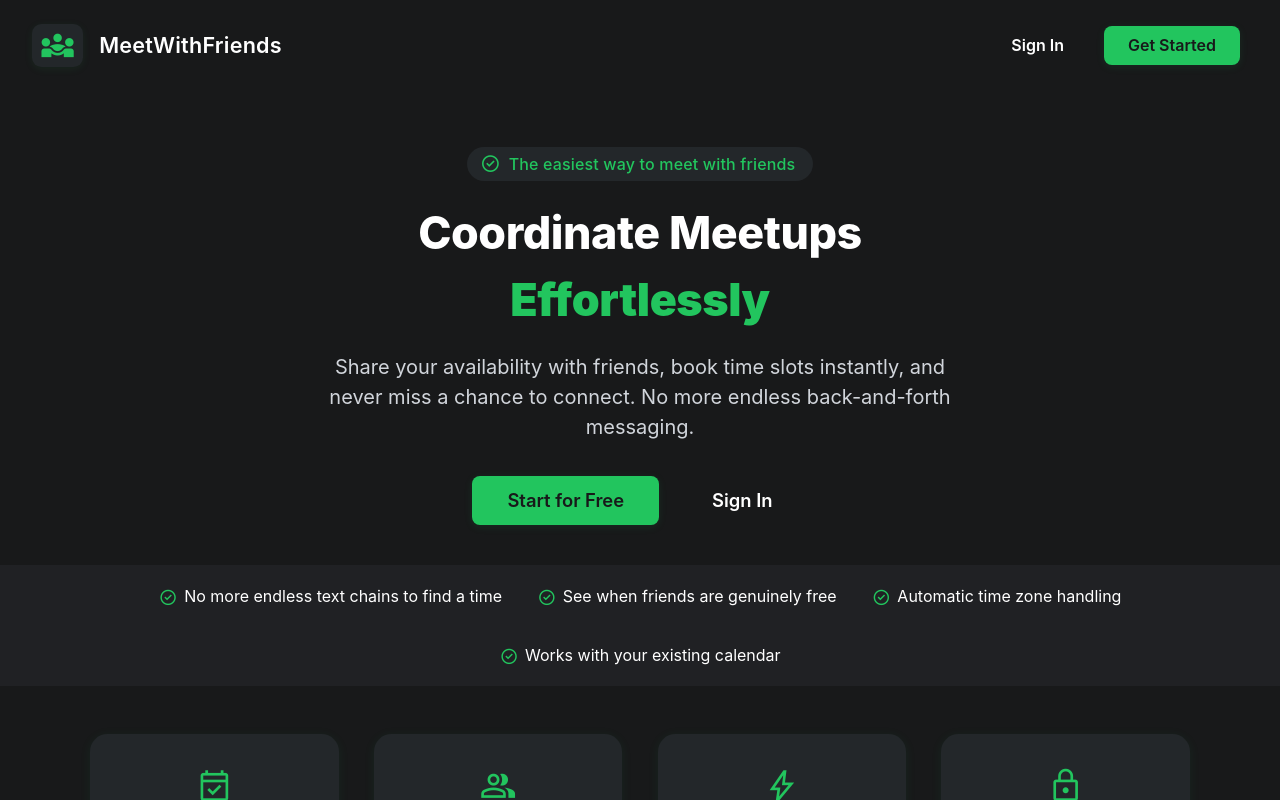
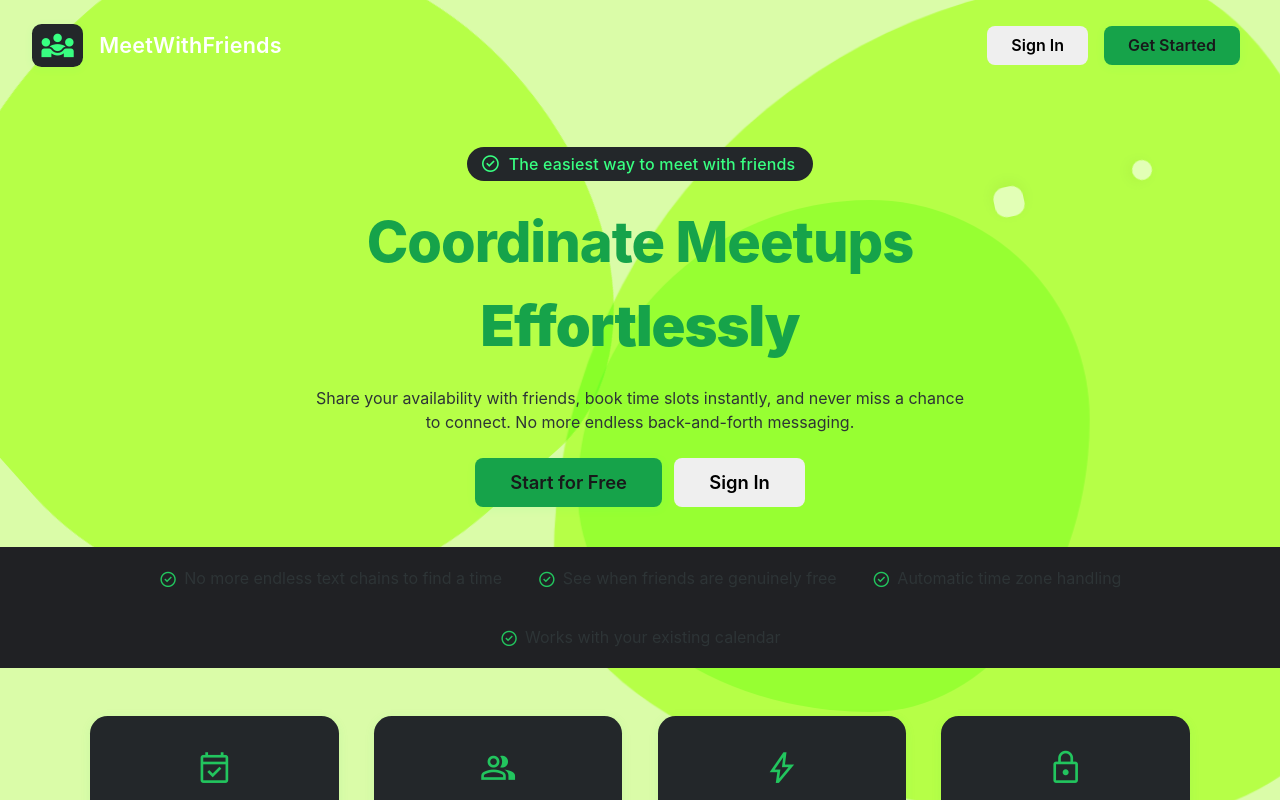
Before and after one commit to JoseRosique/TFM_BigSchool, an Angular app in the folder packages/frontend/: page / in a window 1280 px wide. Shown: the top 800 px of the page. Built offline with nearby package versions, Linux system fonts and the light colour scheme.

Commit message:
feat: add animated background component with customizable colors and integrate into landing page

```diff
--- /dev/null
+++ b/packages/frontend/src/app/animated-background/animated-background.component.html
@@ -0,0 +1,11 @@
+<div class="calendar-grid"></div>
+
+<div class="background-container">
+  <div class="blob blob-1"></div>
+  <div class="blob blob-2"></div>
+  <div class="blob blob-3"></div>
+</div>
+
+<div class="floating-icon icon-1"></div>
+<div class="floating-icon icon-2"></div>
+<div class="floating-icon icon-3"></div>
--- /dev/null
+++ b/packages/frontend/src/app/animated-background/animated-background.component.scss
@@ -0,0 +1,185 @@
+// animated-background.component.scss
+
+:host {
+  display: block;
+  position: fixed;
+  top: 0;
+  left: 0;
+  width: 100vw;
+  height: 100vh;
+  z-index: -1;
+  overflow: hidden;
+  background-color: #f8f9fa;
+}
+
+.background-container {
+  position: absolute;
+  width: 100%;
+  height: 100%;
+  //   filter: blur(80px); Valor original
+  filter: blur(0px);
+  opacity: 0.8;
+}
+
+.calendar-grid {
+  position: absolute;
+  top: 0;
+  left: 0;
+  width: 100%;
+  height: 100%;
+  z-index: 0;
+  opacity: 0.4;
+  //   background-image: radial-gradient(#6c5ce7 1px, transparent 1px); Valor original
+  background: greenyellow;
+  background-size: 40px 40px;
+}
+
+.blob {
+  position: absolute;
+  border-radius: 50%;
+  animation: float 20s infinite ease-in-out alternate;
+  mix-blend-mode: multiply;
+  will-change: transform, border-radius;
+}
+
+.blob-1 {
+  top: -10%;
+  left: -10%;
+  width: 50vw;
+  height: 50vw;
+  // background: var(--color-primary, #a29bfe); Valor original
+  background: greenyellow;
+  animation-duration: 15s;
+  animation-name: morph-1;
+}
+
+.blob-2 {
+  bottom: -10%;
+  right: -10%;
+  width: 60vw;
+  height: 60vw;
+  // background: var(--color-secondary, #fab1a0); Valor original
+  background: greenyellow;
+  animation-duration: 18s;
+  animation-name: morph-2;
+  animation-delay: -5s;
+}
+
+.blob-3 {
+  top: 30%;
+  left: 40%;
+  width: 40vw;
+  height: 40vw;
+  // background: var(--color-accent, #74b9ff); Valor original
+  background: greenyellow;
+  animation-duration: 12s;
+  animation-name: morph-3;
+  opacity: 0.7;
+}
+
+.floating-icon {
+  position: absolute;
+  background: rgba(255, 255, 255, 0.6);
+  backdrop-filter: blur(5px);
+  border-radius: 12px;
+  box-shadow: 0 4px 15px rgba(0, 0, 0, 0.05);
+  z-index: 1;
+  animation: drift 15s infinite linear;
+
+  &.icon-1 {
+    top: 20%;
+    left: 15%;
+    width: 40px;
+    height: 40px;
+    animation-duration: 18s;
+  }
+  &.icon-2 {
+    top: 70%;
+    right: 20%;
+    width: 30px;
+    height: 30px;
+    animation-delay: -2s;
+  }
+  &.icon-3 {
+    top: 40%;
+    right: 10%;
+    width: 20px;
+    height: 20px;
+    animation-duration: 25s;
+  }
+}
+
+@keyframes morph-1 {
+  0% {
+    transform: translate(0, 0) rotate(0deg);
+    border-radius: 60% 40% 30% 70% / 60% 30% 70% 40%;
+  }
+  50% {
+    transform: translate(100px, 50px) rotate(180deg);
+    border-radius: 30% 60% 70% 40% / 50% 60% 30% 60%;
+  }
+  100% {
+    transform: translate(0, 0) rotate(360deg);
+    border-radius: 60% 40% 30% 70% / 60% 30% 70% 40%;
+  }
+}
+
+@keyframes morph-2 {
+  0% {
+    transform: translate(0, 0) scale(1);
+    border-radius: 30% 70% 70% 30% / 30% 30% 70% 70%;
+  }
+  50% {
+    transform: translate(-50px, -100px) scale(1.1);
+    border-radius: 70% 30% 30% 70% / 70% 70% 30% 30%;
+  }
+  100% {
+    transform: translate(0, 0) scale(1);
+    border-radius: 30% 70% 70% 30% / 30% 30% 70% 70%;
+  }
+}
+
+@keyframes morph-3 {
+  0% {
+    transform: translate(0, 0);
+    border-radius: 50%;
+  }
+  33% {
+    transform: translate(80px, -50px);
+    border-radius: 60% 40% 40% 60% / 60% 40% 60% 40%;
+  }
+  66% {
+    transform: translate(-20px, 20px);
+    border-radius: 40% 60% 60% 40% / 40% 60% 40% 60%;
+  }
+  100% {
+    transform: translate(0, 0);
+    border-radius: 50%;
+  }
+}
+
+@keyframes drift {
+  0% {
+    transform: translateY(0) rotate(0deg);
+    opacity: 0;
+  }
+  20% {
+    opacity: 1;
+  }
+  80% {
+    opacity: 1;
+  }
+  100% {
+    transform: translateY(-100vh) rotate(360deg);
+    opacity: 0;
+  }
+}
+
+@media (max-width: 768px) {
+  .background-container {
+    filter: blur(40px);
+  }
+  .blob {
+    animation-duration: 40s;
+  }
+}
--- a/packages/frontend/src/app/landing/landing.component.html
+++ b/packages/frontend/src/app/landing/landing.component.html
@@ -1,8 +1,9 @@
+<app-animated-background primaryColor="#6c5ce7" secondaryColor="#ff7675" accentColor="#0984e3">
+</app-animated-background>
+
 <nav class="navbar">
   <div class="navbar__left">
-        <span class="material-symbols-outlined navbar__logo" aria-label="MeetWithFriends logo"
-            >diversity_3</span
-        >
+    <span class="material-symbols-outlined navbar__logo" aria-label="MeetWithFriends logo">diversity_3</span>
     <span class="navbar__brand">MeetWithFriends</span>
   </div>
   <div class="navbar__right">
@@ -17,12 +18,10 @@
       <span class="material-symbols-outlined hero__badge-icon">check_circle</span>
       The easiest way to meet with friends
     </div>
-        <h1 class="hero__title">
-            Coordinate Meetups <span class="hero__title--accent">Effortlessly</span>
-        </h1>
+    <h1 class="hero__title">Coordinate Meetups <span class="hero__title--accent">Effortlessly</span></h1>
     <p class="hero__subtitle">
-            Share your availability with friends, book time slots instantly, and never miss a chance
-            to connect. No more endless back-and-forth messaging.
+      Share your availability with friends, book time slots instantly, and never miss a chance to connect. No more
+      endless back-and-forth messaging.
     </p>
     <div class="hero__actions">
       <button class="btn btn--primary btn--lg" type="button">Start for Free</button>
@@ -34,20 +33,15 @@
 <section class="feature-bar">
   <ul class="feature-bar__list">
     <li>
-            <span class="material-symbols-outlined feature-bar__icon">check_circle</span>No more
-            endless text chains to find a time
+      <span class="material-symbols-outlined feature-bar__icon">check_circle</span>No more endless text chains to find a
+      time
     </li>
     <li>
-            <span class="material-symbols-outlined feature-bar__icon">check_circle</span>See when
-            friends are genuinely free
+      <span class="material-symbols-outlined feature-bar__icon">check_circle</span>See when friends are genuinely free
     </li>
+    <li><span class="material-symbols-outlined feature-bar__icon">check_circle</span>Automatic time zone handling</li>
     <li>
-            <span class="material-symbols-outlined feature-bar__icon">check_circle</span>Automatic
-            time zone handling
-        </li>
-        <li>
-            <span class="material-symbols-outlined feature-bar__icon">check_circle</span>Works with
-            your existing calendar
+      <span class="material-symbols-outlined feature-bar__icon">check_circle</span>Works with your existing calendar
     </li>
   </ul>
 </section>
@@ -58,30 +52,22 @@
     <div class="feature-card">
       <span class="material-symbols-outlined feature-card__icon">event_available</span>
       <h3 class="feature-card__title">Share Availability</h3>
-            <p class="feature-card__desc">
-                Let friends know when you're free without the back-and-forth.
-            </p>
+      <p class="feature-card__desc">Let friends know when you're free without the back-and-forth.</p>
     </div>
     <div class="feature-card">
       <span class="material-symbols-outlined feature-card__icon">group</span>
       <h3 class="feature-card__title">Connect with Friends</h3>
-            <p class="feature-card__desc">
-                Build your circle and see who's available for spontaneous meetups.
-            </p>
+      <p class="feature-card__desc">Build your circle and see who's available for spontaneous meetups.</p>
     </div>
     <div class="feature-card">
       <span class="material-symbols-outlined feature-card__icon">bolt</span>
       <h3 class="feature-card__title">Book Instantly</h3>
-            <p class="feature-card__desc">
-                Reserve time slots with one click. No more scheduling hassle.
-            </p>
+      <p class="feature-card__desc">Reserve time slots with one click. No more scheduling hassle.</p>
     </div>
     <div class="feature-card">
       <span class="material-symbols-outlined feature-card__icon">lock</span>
       <h3 class="feature-card__title">Privacy First</h3>
-            <p class="feature-card__desc">
-                Control who sees your availability with granular permissions.
-            </p>
+      <p class="feature-card__desc">Control who sees your availability with granular permissions.</p>
     </div>
   </div>
 </section>
--- a/packages/frontend/src/app/landing/landing.component.scss
+++ b/packages/frontend/src/app/landing/landing.component.scss
@@ -32,12 +32,39 @@
   background: #23272a;
 }
 
+// Fondo animado: el contenido debe estar por encima
 :host {
   display: block;
-    background: #18191a;
-    color: #fff;
+  background: transparent;
   min-height: 100vh;
   font-family: 'Inter', 'Roboto', 'Segoe UI', Arial, sans-serif;
+}
+
+.content-wrapper,
+.navbar,
+.hero,
+.feature-bar,
+.main-content {
+  position: relative;
+  z-index: 1;
+  color: #2d3436;
+}
+
+.hero__title {
+  font-weight: 800;
+  font-size: 3.5rem;
+  letter-spacing: -1px;
+  background: linear-gradient(45deg, #6c5ce7, #ff7675);
+  -webkit-background-clip: text;
+  background-clip: text;
+  -webkit-text-fill-color: transparent;
+}
+
+.hero__actions {
+  display: flex;
+  gap: 12px;
+  justify-content: center;
+  margin-top: 24px;
 }
 
 // Navbar
@@ -57,7 +84,8 @@
   }
   &__logo {
     font-size: 2.2rem;
-        color: #22c55e;
+    // color: #22c55e; Valor original
+    color: #38ff81;
     background: #23272a;
     border-radius: 0.6rem;
     padding: 0.25rem 0.5rem;
@@ -65,11 +93,11 @@
     display: flex;
     align-items: center;
     transition: box-shadow 0.2s;
-        box-shadow: 0 2px 8px 0 rgba(34, 197, 94, 0.08);
+    box-shadow: 0 2px 8px 0 rgba(56, 255, 129, 0.08);
   }
   &__logo:hover,
   &__logo:focus {
-        box-shadow: 0 4px 16px 0 rgba(34, 197, 94, 0.18);
+    box-shadow: 0 4px 16px 0 rgba(56, 255, 129, 0.18);
     outline: none;
   }
   &__brand {
@@ -106,24 +134,23 @@
   position: relative;
 }
 .btn--primary {
-    background: #22c55e;
+  //   background: #22c55e; Valor original
+  background: #16a34a;
   color: #18191a;
-    box-shadow: 0 2px 8px 0 rgba(34, 197, 94, 0.1);
+  box-shadow: 0 2px 8px 0 rgba(56, 255, 129, 0.1);
 }
 .btn--primary:hover,
 .btn--primary:focus {
   background: #16a34a;
   color: #fff;
-    box-shadow: 0 4px 16px 0 rgba(34, 197, 94, 0.18);
+  box-shadow: 0 4px 16px 0 rgba(56, 255, 129, 0.18);
   transform: translateY(-2px) scale(1.03);
 }
-.btn--text {
-    background: transparent;
-    color: #fff;
-}
+
 .btn--text:hover,
 .btn--text:focus {
-    color: #22c55e;
+  // color: #22c55e; Valor original
+  color: #38ff81;
   background: #23272a;
   transform: translateY(-1px) scale(1.02);
 }
@@ -150,7 +177,8 @@
   align-items: center;
   gap: 0.5rem;
   background: #23272a;
-    color: #22c55e;
+  // color: #22c55e; Valor original
+  color: #38ff81;
   font-size: 1rem;
   font-weight: 500;
   border-radius: 1.5rem;
@@ -169,19 +197,22 @@
   letter-spacing: -0.01em;
 }
 .hero__title--accent {
-    color: #22c55e;
+  // color: #22c55e; Valor original
+  color: #38ff81;
   font-weight: 900;
 }
-.hero__subtitle {
-    font-size: 1.25rem;
-    color: #d1d5db;
-    margin-bottom: 2.1rem;
-    font-weight: 400;
-}
-.hero__actions {
-    display: flex;
-    justify-content: center;
-    gap: 1.1rem;
+// ...existing code...
+.hero__title {
+  font-weight: 800;
+  font-size: 3.5rem;
+  letter-spacing: -1px;
+  //   background: linear-gradient(45deg, #6c5ce7, #ff7675);
+  //   background: linear-gradient(45deg, #16a34a, #28a745);
+  background: linear-gradient(45deg, #16a34a, #16a34a); // Prueba verde
+  //   background: linear-gradient(45deg, #ff8b7b, #ffb088); // Prueba naranja
+  -webkit-background-clip: text;
+  background-clip: text;
+  -webkit-text-fill-color: transparent;
 }
 
 // Feature bar
```
Also changed, not shown: packages/frontend/src/app/animated-background/animated-background.component.ts (added, +28 -0 lines), packages/frontend/src/app/landing/landing.component.ts (+6 -5 lines). Lines whose indentation alone changed are shown as unchanged.
